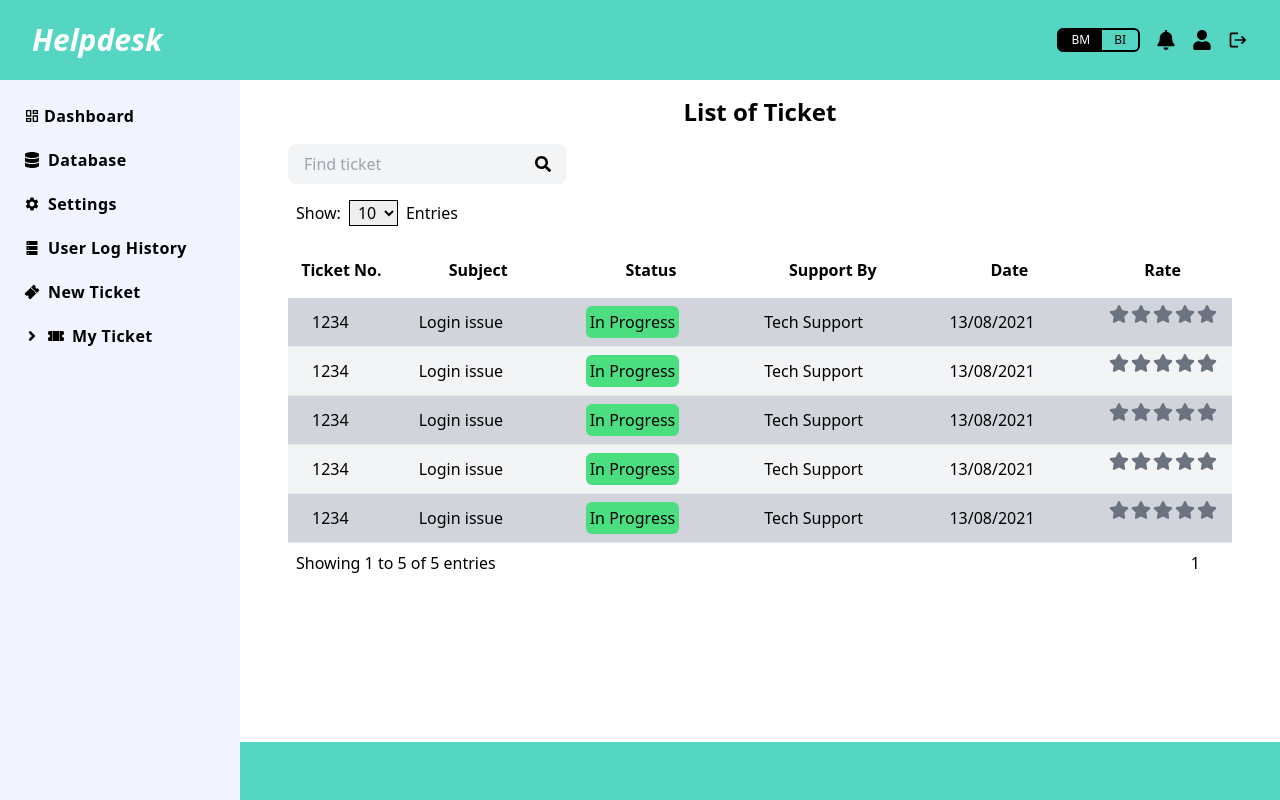
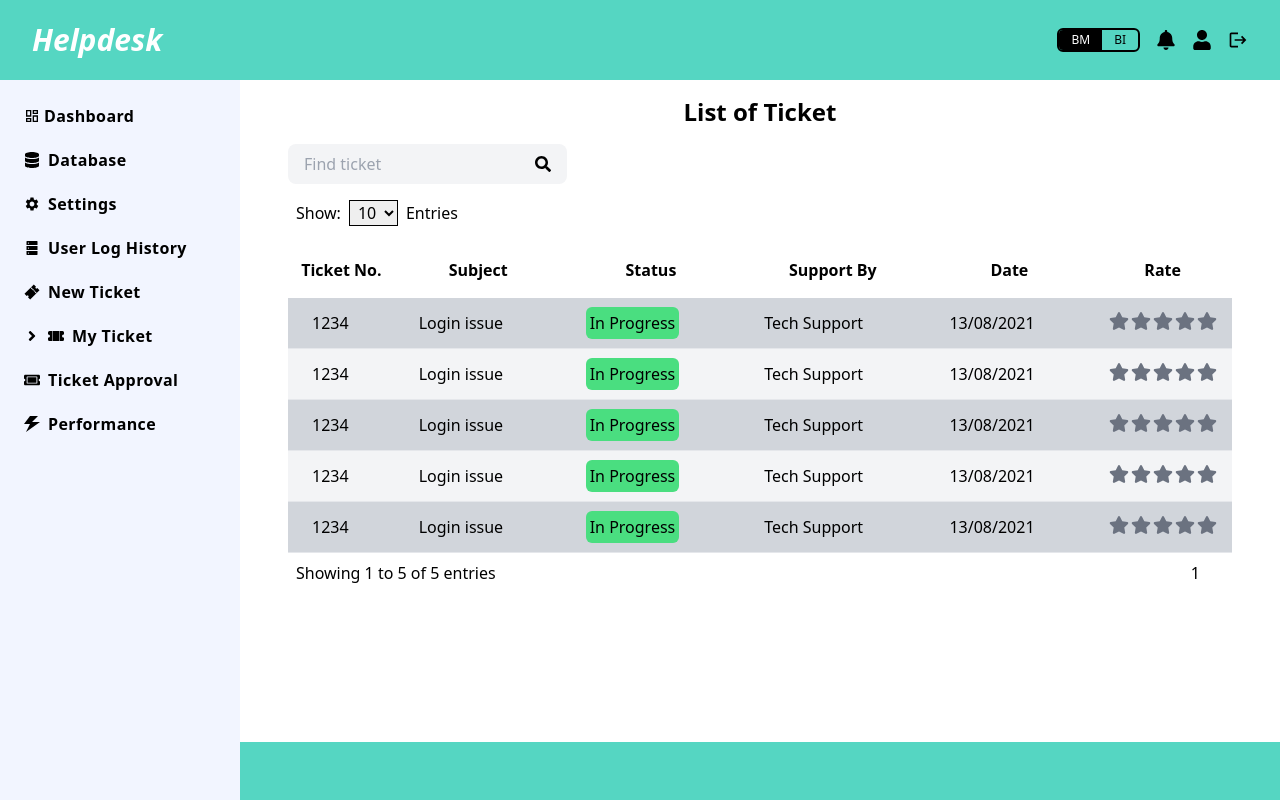
Before and after one commit to RohanSinghProgrammer/dashboard-assignment, a React (Vite) app: page /myTicket in a window 1280 px wide. Built offline with nearby package versions, Linux system fonts and the light colour scheme; some icons are missing.

Commit message:
UI - setup operationTeam pages

```diff
--- a/src/App.jsx
+++ b/src/App.jsx
@@ -18,6 +18,8 @@ import PageNotFound from "./pages/PageNotFound";
 import EditUser from "./pages/EditUser";
 import MyTicket from "./pages/MyTicket";
 import NewTicket from "./pages/NewTicket";
+import TicketApproval from "./pages/TicketApproval";
+import Performance from "./pages/Performance";
 
 export default function App() {
   const router = createBrowserRouter(
@@ -37,6 +39,8 @@ export default function App() {
           <Route path="/editUser" element={<EditUser />} />
           <Route path="/myTicket" element={<MyTicket />} />
           <Route path="/newTicket" element={<NewTicket />} />
+          <Route path="/ticketApproval" element={<TicketApproval />} />
+          <Route path="/performance" element={<Performance />} />
           <Route path="*" element={<PageNotFound />} />
         </Route>
       </Route>
--- a/src/components/Sidebar.jsx
+++ b/src/components/Sidebar.jsx
@@ -1,6 +1,11 @@
 import React from "react";
 import { MdOutlineDashboard, MdSettings } from "react-icons/md";
-import { FaAngleRight, FaDatabase, FaUserAlt } from "react-icons/fa";
+import {
+  FaAngleRight,
+  FaDatabase,
+  FaTicketAlt,
+  FaUserAlt,
+} from "react-icons/fa";
 import { AiFillDatabase } from "react-icons/ai";
 import SelectionSidebarArrow from "./SelectionSidebarArrow";
 import { Link, useLocation } from "react-router-dom";
@@ -8,6 +13,7 @@ import { BiSolidUserVoice } from "react-icons/bi";
 import { FaUsersGear } from "react-icons/fa6";
 import { IoTicketSharp } from "react-icons/io5";
 import { BsTicketPerforatedFill } from "react-icons/bs";
+import { ImPower } from "react-icons/im";
 
 const Sidebar = () => {
   const { pathname } = useLocation();
@@ -87,6 +93,24 @@ const Sidebar = () => {
         <BsTicketPerforatedFill />
         <p>My Ticket</p>
       </Link>
+      {/* ------------------------- TICKET APPROVAL ------------------------- */}
+      <Link
+        to={"/ticketApproval"}
+        className="flex items-center space-x-2 tracking-wide p-2 rounded-md hover:bg-gray-300 w-full"
+      >
+        <SelectionSidebarArrow name={"ticketApproval"} />
+        <FaTicketAlt />
+        <p>Ticket Approval</p>
+      </Link>
+      {/* ------------------------- PERFORMANCE  ------------------------- */}
+      <Link
+        to={"/performance"}
+        className="flex items-center space-x-2 tracking-wide p-2 rounded-md hover:bg-gray-300 w-full"
+      >
+        <SelectionSidebarArrow name={"performance"} />
+        <ImPower />
+        <p>Performance</p>
+      </Link>
     </div>
   );
 };
--- a/src/components/TicketTableItem.jsx
+++ b/src/components/TicketTableItem.jsx
@@ -11,8 +11,8 @@ const TicketTableItem = () => {
       </td>
       <td className="px-6 py-2">Tech Support</td>
       <td className="px-6 py-2">13/08/2021</td>
-      <td>
-        <div className="flex justify-center space-x-0.5 mb-4">
+      <td className="h-full">
+        <div className="flex justify-center space-x-0.5 mb-4 pt-3">
           {Array(5)
             .fill(0)
             .map((item, index) => (
--- /dev/null
+++ b/src/pages/Performance.jsx
@@ -0,0 +1,9 @@
+import React from 'react'
+
+const Performance = () => {
+  return (
+    <div>Performance</div>
+  )
+}
+
+export default Performance
--- /dev/null
+++ b/src/pages/TicketApproval.jsx
@@ -0,0 +1,9 @@
+import React from 'react'
+
+const TicketApproval = () => {
+  return (
+    <div>TicketApproval</div>
+  )
+}
+
+export default TicketApproval
```
